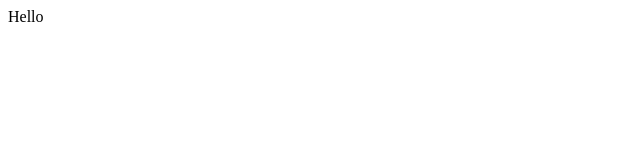
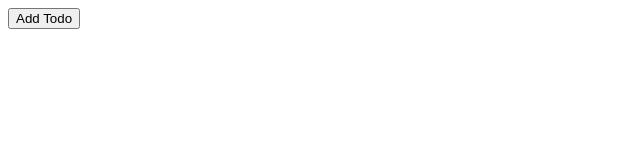
Before and after one commit to hoonio/redux, a React app: page / in a window 1280 px wide. Shown: the top 160 px of the page, without its empty margins (0-640 px from the left). Built offline with nearby package versions, Linux system fonts and the light colour scheme.

Commit message:
adding a todo

```diff
--- a/index.html
+++ b/index.html
@@ -5,7 +5,8 @@
   <title>React</title>
 </head>
 <body>
-  <div id="app">
+  <div id="root">
+
 
   </div>
   <script src="index.js"></script>
--- a/main.js
+++ b/main.js
@@ -1,5 +1,88 @@
 import React from 'react'
 import ReactDOM from 'react-dom'
 import App from  './app'
+import { combineReducers, createStore } from 'redux'
 
-ReactDOM.render(<App />, document.getElementById('app'));
+const todo = (state, action) => {
+  switch (action.type) {
+    case 'ADD_TODO':
+      return {
+        id: action.id,
+        text: action.text,
+        completed: false
+      };
+    case 'TOGGLE_TODO':
+      if (state.id !== action.id) {
+        return state;
+      }
+      return {state, completed:!state.completed};
+    default:
+      return state;
+  }
+};
+
+const todos = (state=[], action) => {
+  console.log(state);
+  switch (action.type) {
+    case 'ADD_TODO':
+      return [
+        ...state,
+        todo(undefined, action)
+      ];
+    case 'TOGGLE_TODO':
+      return state.map(t => todo(t, action));
+    default:
+      return state;
+  }
+};
+
+const visibilityFilter = (state='SHOW_ALL', action) => {
+  switch (action.type) {
+    case 'SET_VISIBILITY_FILTER':
+      return action.filter;
+    default:
+      return state;
+  }
+};
+
+const todoApp = combineReducers({
+  todos, visibilityFilter
+});
+
+const store = createStore(todoApp);
+
+let nextTodoId = 0;
+class TodoApp extends React.Component {
+  render() {
+    return (
+      <div>
+        <button onClick={() => {
+          store.dispatch({
+            type: 'ADD_TODO',
+            text: 'Test',
+            id: nextTodoId++
+          });
+        }}>
+          Add Todo
+        </button>
+        <ul>
+          {this.props.todos.map(todo =>
+            <li key={todo.id}>
+              {todo.text}
+            </li>
+          )}
+        </ul>
+      </div>
+    );
+  }
+}
+
+const render = () => {
+  ReactDOM.render(
+    <TodoApp todos={store.getState().todos}/>,
+    document.getElementById('root')
+  )
+};
+
+store.subscribe(render);
+render();
--- a/package.json
+++ b/package.json
@@ -1,5 +1,5 @@
 {
-  "name": "redux",
+  "name": "ReduxTutorial",
   "version": "0.1.0",
   "description": "Redux playground",
   "main": "index.js",
@@ -20,7 +20,8 @@
   "license": "MIT",
   "dependencies": {
     "react": "^0.14.7",
-    "react-dom": "^0.14.7"
+    "react-dom": "^0.14.7",
+    "redux": "^3.3.1"
   },
   "devDependencies": {
     "babel-core": "^6.6.5",
```
